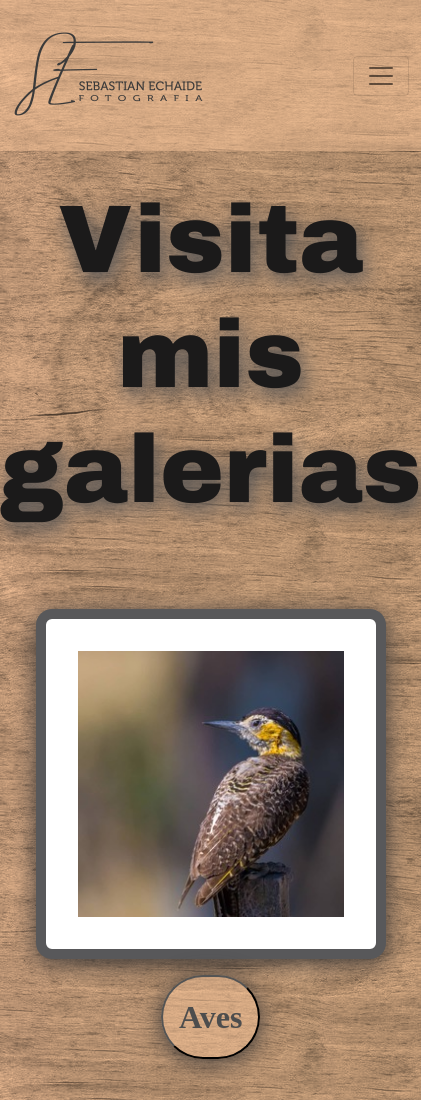
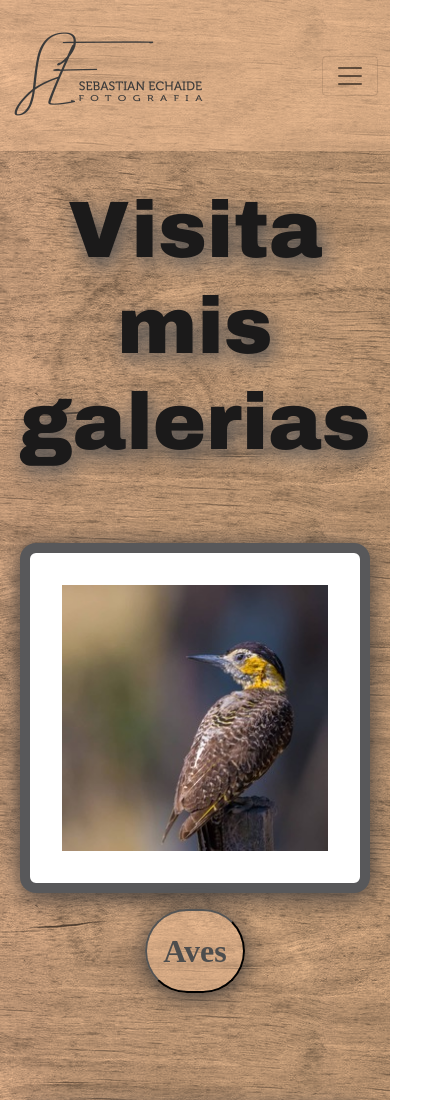
Before and after one commit to SebasEch/coder-proyect, a website: page index.html in a window 390 px wide. Shown: the top 1100 px of the page, 421 px wide, since content can reach past the window. Drawn offline with nearby package versions, Linux system fonts and the light colour scheme; a web font is replaced by a local one.

Commit message:
cambie tamaño de una variable para optimizar para mobile

```diff
--- a/scss/variables.scss
+++ b/scss/variables.scss
@@ -55,7 +55,7 @@ $color in $colors {
     margin-top: 0;
     margin-bottom: $r - 1.5;
     font-family: "Archivo Black";
-    font-size: $r*3;
+    font-size: $r*2.5;
     text-shadow: 4px 8px 20px #525253;
 }
 
```
Also changed, not shown: css/estilo.css.
